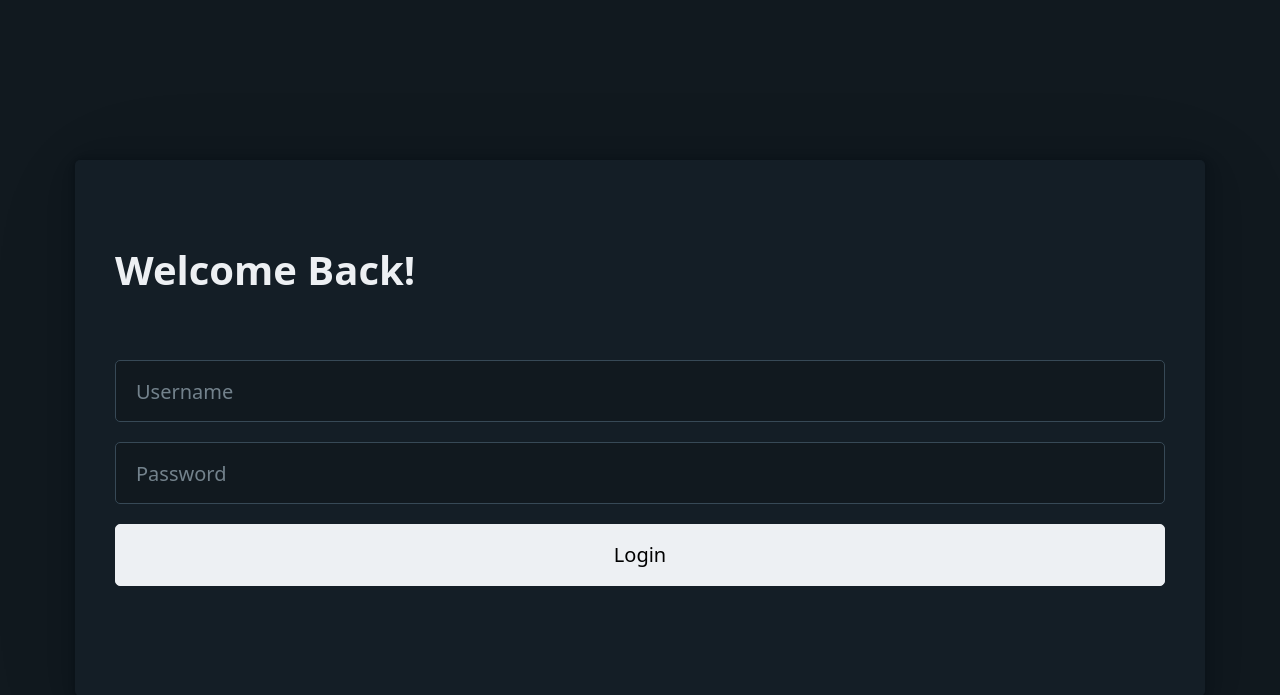
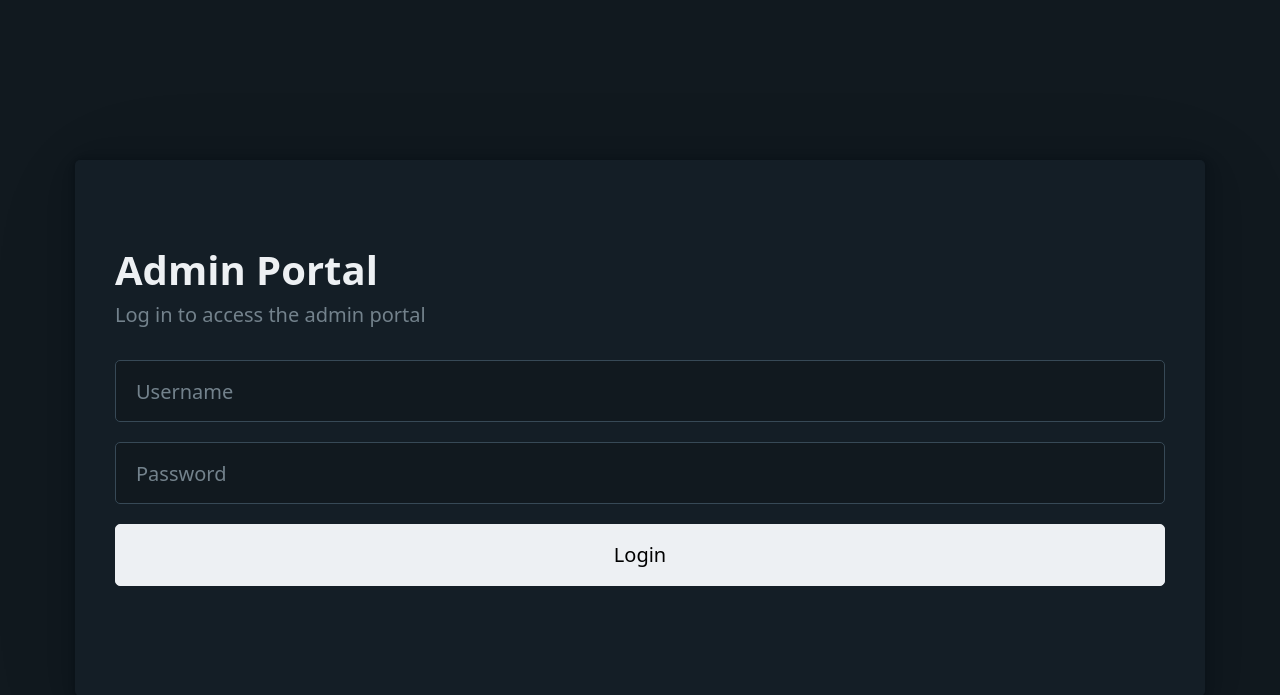
Before and after one commit to MRU-CSIS-3512-001-202301-ASG/the-project-danzola01, a PHP site: page /admin.view.php in a window 1280 px wide. Shown: the top 695 px of the page. Run offline with PHP 8.4, Linux system fonts and the light colour scheme; data that the repository does not hold is empty.

Commit message:
Changed page header title

```diff
--- a/htdocs/views/admin.view.php
+++ b/htdocs/views/admin.view.php
@@ -3,7 +3,10 @@
 <main class="container">
 
     <article>
-        <h1>Welcome Back!</h1>
+        <hgroup>
+            <h1>Admin Portal</h1>
+            <p>Log in to access the admin portal</p>
+        </hgroup>
         <form action="admin.php" method="post">
             <!-- Username -->
             <input type="text" name="username" placeholder="Username" aria-label="Login" autocomplete="nickname"
```
